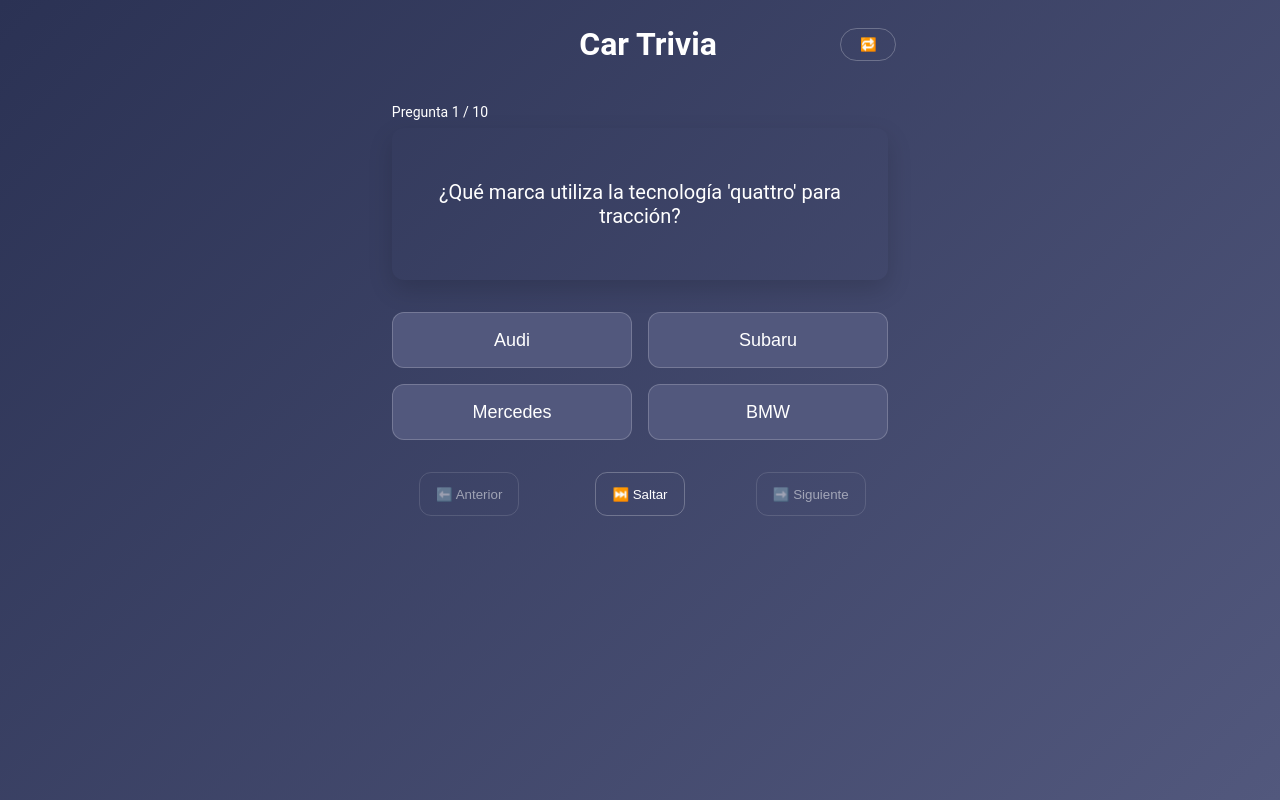
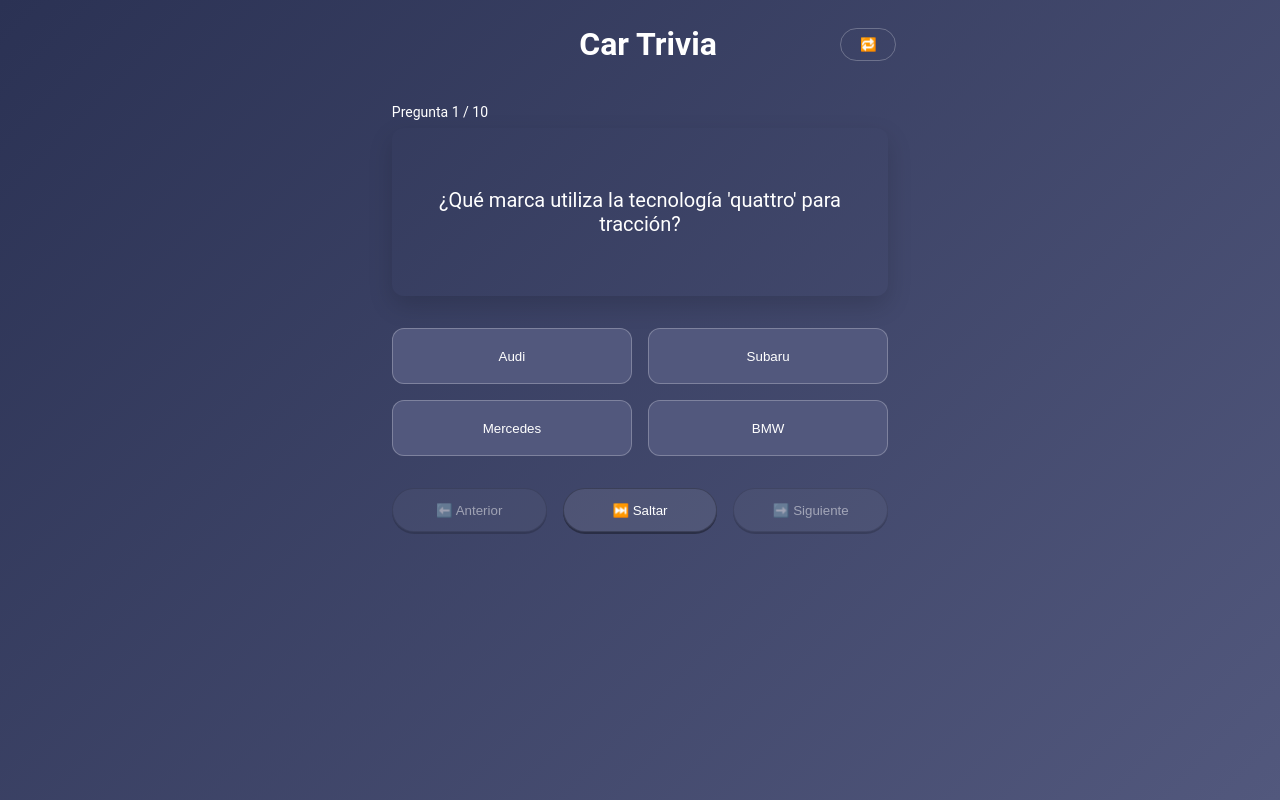
Before and after one commit to AlexanderHB2022/Car-Trivia, a React (Vite) app: page / in a window 1280 px wide. Built offline with nearby package versions, Linux system fonts and the light colour scheme.

Commit message:
feat: add auto-advance and pill navigation

```diff
--- a/src/components/QuestionCard.js
+++ b/src/components/QuestionCard.js
@@ -7,7 +7,7 @@
     if (i === current) cls += " is-current";
     if (st === "correct") cls += " is-correct";
     else if (st === "incorrect") cls += " is-incorrect";
-    else if (st === "skipped") cls += " is-skipped";
+    else if (st === "skipped" || st === "pending") cls += " is-skipped";
     return <span key={i} className={cls} />;
   });
 
--- a/src/components/QuestionNavigation.js
+++ b/src/components/QuestionNavigation.js
@@ -6,9 +6,9 @@
 }) {
   return (
     <div className="nav-row" role="group" aria-label="Navegación de preguntas">
-      <button className="nav-btn" onClick={onPrev} disabled={!canPrev} aria-label="Anterior">⬅️ Anterior</button>
-      <button className="nav-btn" onClick={onSkip} disabled={!canSkip} aria-label="Saltar">⏭️ Saltar</button>
-      <button className="nav-btn" onClick={onNext} disabled={!canNext} aria-label="Siguiente">➡️ Siguiente</button>
+      <button className="pill-btn" onClick={onPrev} disabled={!canPrev} aria-label="Anterior">⬅️ Anterior</button>
+      <button className="pill-btn" onClick={onSkip} disabled={!canSkip} aria-label="Saltar">⏭️ Saltar</button>
+      <button className="pill-btn" onClick={onNext} disabled={!canNext} aria-label="Siguiente">➡️ Siguiente</button>
     </div>
   );
 }
--- a/src/game/useTrivia.js
+++ b/src/game/useTrivia.js
@@ -18,7 +18,7 @@
 
   // "pending" | "skipped" | "correct" | "incorrect"
   const [status, setStatus] = React.useState(() => Array(TOTAL).fill("pending"));
-
+  // Sólo controla el locking visual de opciones de la pregunta actual
   const [optionsState, setOptionsState] = React.useState({
     locked: false, correctIndex: null, chosenIndex: null
   });
@@ -26,24 +26,20 @@
   const finished = questionIndex >= deck.length;
   const current = finished ? { question:"", options:[], answerIndex:0 } : deck[questionIndex];
 
-  const markStatus = (idx, value) => {
-    setStatus(prev => {
-      const next = [...prev];
-      next[idx] = value;
-      return next;
-    });
-  };
+  const mark = (idx, val) => setStatus(prev => {
+    const next = [...prev]; next[idx] = val; return next;
+  });
 
   const pickOption = (idx) => {
-    if (optionsState.locked || finished) return;
+    if (finished || optionsState.locked) return;
     const correctIndex = current.answerIndex;
     const isCorrect = idx === correctIndex;
 
     setOptionsState({ locked: true, correctIndex, chosenIndex: idx });
-    markStatus(questionIndex, isCorrect ? "correct" : "incorrect");
+    mark(questionIndex, isCorrect ? "correct" : "incorrect");
     if (isCorrect) setScore(s => s + 1);
 
-    // Auto-avance si acierta
+    // Auto-avance sólo si es correcta
     if (isCorrect) {
       window.setTimeout(() => { next(); }, 600);
     }
@@ -51,7 +47,7 @@
 
   const next = () => {
     if (finished) return;
-    // Solo permitir next si no está pendiente (respondida o saltada)
+    // sólo permitir next si no está pendiente (respondida o saltada)
     if (status[questionIndex] === "pending") return;
     setQuestionIndex(i => i + 1);
     setOptionsState({ locked: false, correctIndex: null, chosenIndex: null });
@@ -59,14 +55,17 @@
 
   const prev = () => {
     if (questionIndex === 0) return;
-    setQuestionIndex(i => i - 1);
-    // mostrar estado previo si ya estaba respondida
-    const prevIdx = questionIndex - 1;
-    const was = status[prevIdx];
-    if (was === "correct" || was === "incorrect") {
-      const correctIndex = deck[prevIdx].answerIndex;
-      const chosenIndex = was === "correct" ? correctIndex : null; // si quieres recordar la elegida, guárdala aparte
-      setOptionsState({ locked: true, correctIndex, chosenIndex });
+    const target = questionIndex - 1;
+    setQuestionIndex(target);
+    // reconstruir el estado visual de la pregunta previa
+    const prevStatus = status[target];
+    if (prevStatus === "correct" || prevStatus === "incorrect") {
+      const correctIndex = deck[target].answerIndex;
+      setOptionsState({
+        locked: true,
+        correctIndex,
+        chosenIndex: prevStatus === "correct" ? correctIndex : null
+      });
     } else {
       setOptionsState({ locked: false, correctIndex: null, chosenIndex: null });
     }
@@ -74,11 +73,10 @@
 
   const skip = () => {
     if (finished) return;
-    // Marca saltada solo si estaba pendiente
     if (status[questionIndex] === "pending") {
-      markStatus(questionIndex, "skipped");
+      mark(questionIndex, "skipped");
     }
-    next(); // avanza
+    next();
   };
 
   const restart = () => {
@@ -91,13 +89,12 @@
   };
 
   const canPrev = questionIndex > 0;
-  const canNext = !finished && status[questionIndex] !== "pending";   // “Siguiente” solo si respondida/saltada
-  const canSkip = !finished && status[questionIndex] === "pending";   // “Saltar” solo si pendiente
+  const canNext = !finished && status[questionIndex] !== "pending";
+  const canSkip = !finished && status[questionIndex] === "pending";
 
   const handleKeyDown = React.useCallback((e) => {
     if (e.key === "Escape") {
       e.preventDefault();
-      // si manejas visibilidad de modal, podrías cerrarlo aquí
     } else if (e.key === "Enter") {
       e.preventDefault();
       if (finished) restart();
--- a/src/theme.css
+++ b/src/theme.css
@@ -50,7 +50,6 @@
 }
 
 button:disabled {
-  opacity: 0.6;
   cursor: default;
 }
 .game-container {
@@ -322,31 +321,6 @@
   }
 }
 
-.option-btn {
-  padding: clamp(0.75rem, 2vw, 1rem);
-  font-size: clamp(1rem, 2.5vw, 1.125rem);
-  min-height: 3rem;
-}
-
-.option-btn.is-correct {
-  background: var(--correct);
-  border-color: var(--correct);
-}
-
-.option-btn.is-incorrect {
-  background: var(--error);
-  border-color: var(--error);
-}
-
-.option-btn.is-skipped {
-  background: var(--present);
-  border-color: var(--present);
-}
-
-.nav-btn {
-  padding: clamp(0.75rem, 2vw, 1rem) 1.25rem;
-  min-height: 3rem;
-}
 
 .result-modal {
   text-align: center;
@@ -407,14 +381,12 @@
   .btn-lg,
   .option-btn,
   .top-bar-action,
-  .nav-btn {
+  .pill-btn {
     transition: none !important;
   }
 }
 
-/* === Car Trivia – UI refinements === */
-
-/* Contenedor vertical consistente */
+/* Layout estable: misma estructura en todas las preguntas */
 .game-container {
   display: grid;
   grid-template-rows: auto auto 1fr auto; /* meta/progreso | pregunta | opciones | navegación */
@@ -424,9 +396,9 @@
   padding-inline: clamp(12px, 2.2vw, 24px);
 }
 
-/* Pregunta con altura mínima estable para evitar saltos */
+/* Tarjeta de pregunta con altura mínima para evitar saltos visuales */
 .question-card {
-  min-height: clamp(96px, 14vh, 140px); /* 2–3 líneas */
+  min-height: clamp(120px, 16vh, 160px);
   display: grid;
   align-content: center;
   padding: clamp(12px, 2vw, 20px);
@@ -434,69 +406,46 @@
   box-shadow: var(--shadow, 0 10px 24px rgba(0,0,0,.15));
 }
 
-/* Grilla de opciones uniforme */
-.options-grid {
-  display: grid;
-  gap: clamp(10px, 2vw, 16px);
-  grid-template-columns: 1fr; /* mobile */
-}
-@media (min-width: 640px) {
-  .options-grid { grid-template-columns: 1fr 1fr; }
-}
+/* Grid de opciones uniforme */
+.options-grid { display: grid; gap: clamp(10px, 2vw, 16px); grid-template-columns: 1fr; }
+@media (min-width: 640px) { .options-grid { grid-template-columns: 1fr 1fr; } }
 
-/* Botones de opción con altura mínima uniforme */
+/* Botones de opción: altura mínima uniforme y estados vivos */
 .option-btn {
   min-height: 56px;
   border-radius: var(--radius, 12px);
-  border: 1px solid var(--accent, rgba(255,255,255,.2));
+  border: 1px solid var(--accent, rgba(255,255,255,.25));
   transition: background-color .18s, color .18s, border-color .18s, transform .18s, box-shadow .18s;
 }
+.option-btn:disabled { cursor: default; }
+.option-btn.is-correct,
+.option-btn.is-incorrect { opacity: 1; color: var(--text-color, #fff); }
+.option-btn.is-correct { background: var(--correct); border-color: var(--correct); animation: pop .18s ease-out; }
+.option-btn.is-incorrect { background: var(--error); border-color: var(--error); animation: shake .24s linear; }
 
-/* Al bloquear la pregunta, desactiva interacción, PERO no apagues el color de estado */
-.option-btn:disabled { opacity: .6; cursor: default; }
-.option-btn.is-correct,
-.option-btn.is-incorrect {
-  opacity: 1;                 /* <- quita opacidad lavada */
-  color: var(--text-color, #fff);
-}
-.option-btn.is-correct {
-  background: var(--correct);
-  border-color: var(--correct);
-  animation: pop .18s ease-out;
-}
-.option-btn.is-incorrect {
-  background: var(--error, hsl(0 72% 55%));
-  border-color: var(--error, hsl(0 72% 55%));
-  animation: shake .24s linear;
-}
-
-/* Barra de progreso: 3 estados */
-.progress-dot { opacity: .5; }
+/* Progreso: 3 estados bien visibles */
+.progress-dot { opacity: .45; }
 .progress-dot.is-current { opacity: 1; }
 .progress-dot.is-correct { background: var(--correct) !important; opacity: 1; }
-.progress-dot.is-incorrect { background: var(--error, hsl(0 72% 55%)) !important; opacity: 1; }
+.progress-dot.is-incorrect { background: var(--error) !important; opacity: 1; }
 .progress-dot.is-skipped { background: var(--present) !important; opacity: 1; }
 
-/* Navegación: 3 botones uniformes */
-.nav-row {
-  display: grid;
-  grid-template-columns: 1fr 1fr 1fr;
-  gap: clamp(10px, 2vw, 16px);
-  justify-items: center;
-}
-.nav-btn {
+/* Botones de navegación tipo “pastilla clara con borde y sombra” */
+.nav-row { display: grid; grid-template-columns: 1fr 1fr 1fr; gap: clamp(10px, 2vw, 16px); }
+.pill-btn {
   min-height: 44px;
   padding: 10px 16px;
-  border-radius: var(--radius, 12px);
-  background: transparent;
-  border: 1px solid var(--accent, rgba(255,255,255,.25));
+  border-radius: 999px;
+  background: rgba(255,255,255,.08); /* claro */
+  border: 1px solid rgba(0,0,0,.25);
+  box-shadow: 0 2px 0 rgba(0,0,0,.35);
   color: var(--text-color, #fff);
   transition: background-color .18s, border-color .18s, box-shadow .18s, transform .18s;
 }
-.nav-btn:hover:not(:disabled) { transform: translateY(-1px); }
-.nav-btn:disabled { opacity: .5; }
+.pill-btn:hover:not(:disabled) { transform: translateY(-1px); }
+.pill-btn:disabled { opacity: .5; }
 
-/* Emoji del TopBar: borde/outline, sin caja de fondo */
+/* Emoji del TopBar: sólo contorno circular, sin caja de fondo */
 .icon-btn {
   background: transparent;
   border: 1px solid var(--accent, rgba(255,255,255,.25));
@@ -505,15 +454,15 @@
   box-shadow: none;
 }
 
-/* Animaciones sutiles */
+/* Animaciones */
 @keyframes pop { 0%{transform: scale(.98)} 100%{transform: scale(1)} }
 @keyframes shake {
   0%{ transform: translateX(0) } 25%{ transform: translateX(-2px) }
   50%{ transform: translateX(2px) } 75%{ transform: translateX(-2px) } 100%{ transform: translateX(0) }
 }
-
-/* Respeta reduced motion */
 @media (prefers-reduced-motion: reduce) {
-  .option-btn, .nav-btn { transition: none; }
+  .option-btn, .pill-btn { transition: none; }
   .option-btn.is-correct, .option-btn.is-incorrect { animation: none; }
 }
+
+/* FIN de añadidos */
```
